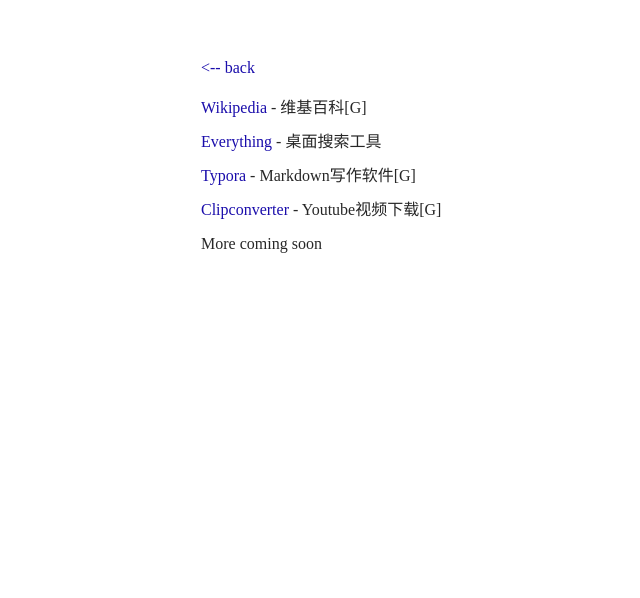
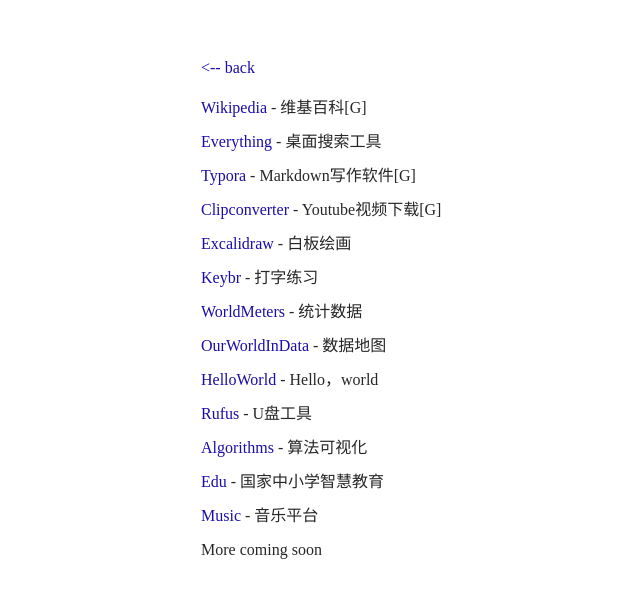
Before and after one commit to yrir/oldyuan.com, a Jekyll site: the page built from list/index.md, in a window 1280 px wide. Shown: the top 598 px of the page, without its empty margins (139-779 px from the left). Built offline with Jekyll 4.4.1, drawn with Linux system fonts in a browser that asks for light colours; some web fonts are replaced.

Commit message:
Update index.md
add url

```diff
--- a/list/index.md
+++ b/list/index.md
@@ -10,4 +10,22 @@
 
 [Clipconverter](https://www.clipconverter.cc/) - Youtube视频下载[G]
 
+[Excalidraw](https://excalidraw.com/) - 白板绘画
+
+[Keybr](https://www.keybr.com/) - 打字练习
+
+[WorldMeters](https://www.worldometers.info/cn/) - 统计数据
+
+[OurWorldInData](https://ourworldindata.org/) - 数据地图
+
+[HelloWorld](http://helloworldcollection.de/) - Hello，world
+
+[Rufus](https://rufus.ie/downloads/) - U盘工具
+
+[Algorithms](https://gallery.selfboot.cn/zh/algorithms) - 算法可视化
+
+[Edu](https://basic.smartedu.cn/) - 国家中小学智慧教育
+
+[Music](https://zvu4no.org/) - 音乐平台
+
 More coming soon
```
